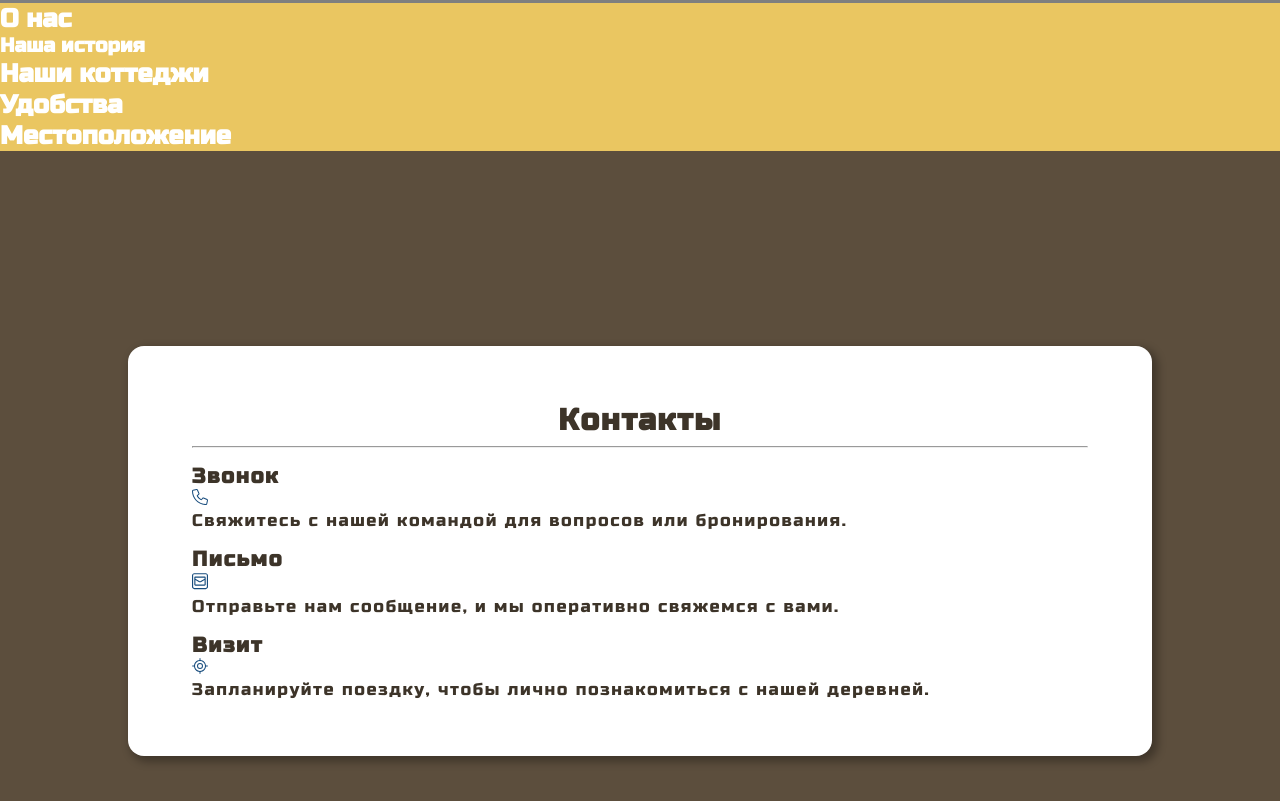
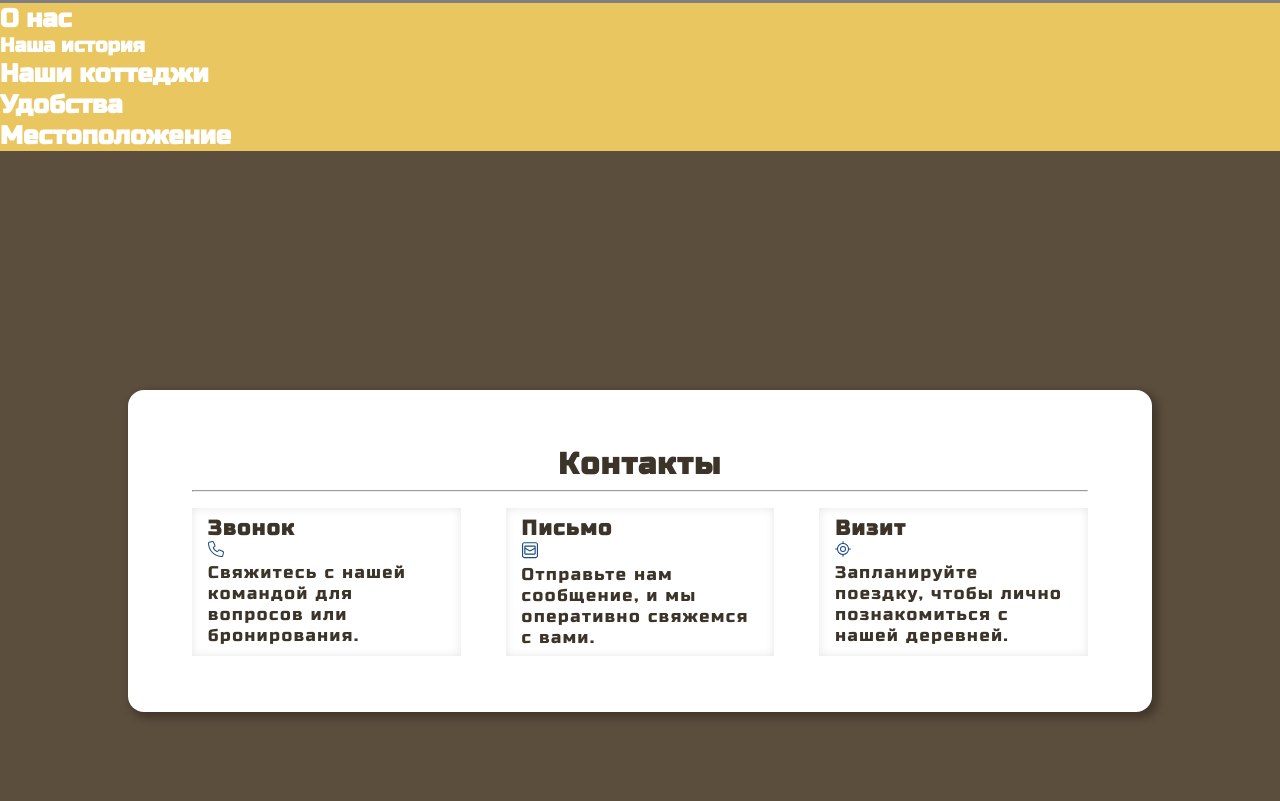
Before and after one commit to Max3check/villa-landing, a website: page index.html in a window 1280 px wide. Shown: the part 797-1598 px from the top of the page. Drawn offline with Linux system fonts and the light colour scheme; grey boxes are pictures that could not be loaded.

Commit message:
work on footer

```diff
--- a/css/footer/footer.css
+++ b/css/footer/footer.css
@@ -28,12 +28,24 @@
 }
 .footer_card {
 	display: flex;
-	flex-wrap: wrap;
-	gap: 1rem;
+	/* flex-wrap: wrap; */
+	/* gap: 1rem; */
+	justify-content: space-between;
 	margin-block-start: 1rem;
 }
 .footer_card_detail {
+	flex-basis: 30%;
+	/* border: 1px solid grey; */
+	padding: 0.5rem 1rem;
+	box-shadow: inset 0px 0px 10px hsl(0 50% 0% / 0.1);
 	> h2 {
 		font-size: 1.3rem;
 	}
 }
+
+@media (width < 830px) {
+	.footer_card {
+		flex-direction: column;
+		gap: 1rem;
+	}
+}
```
